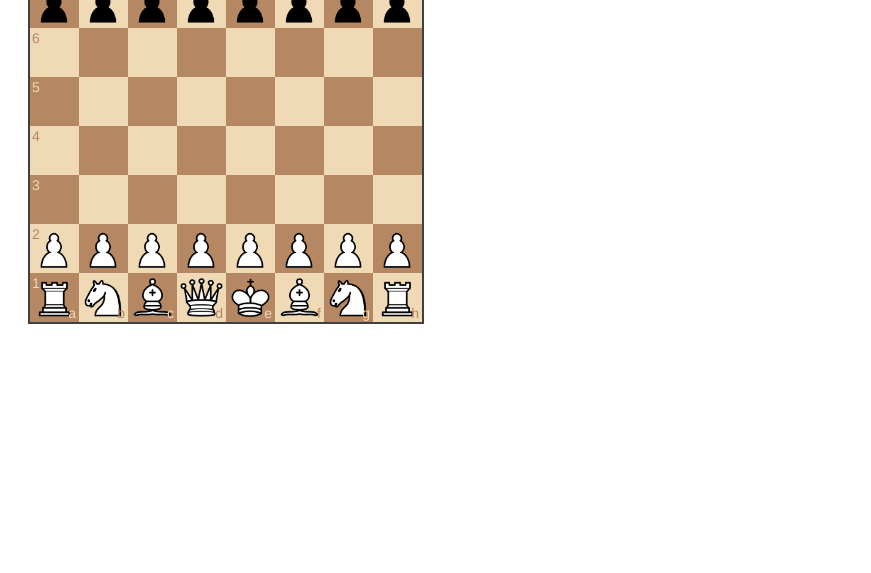
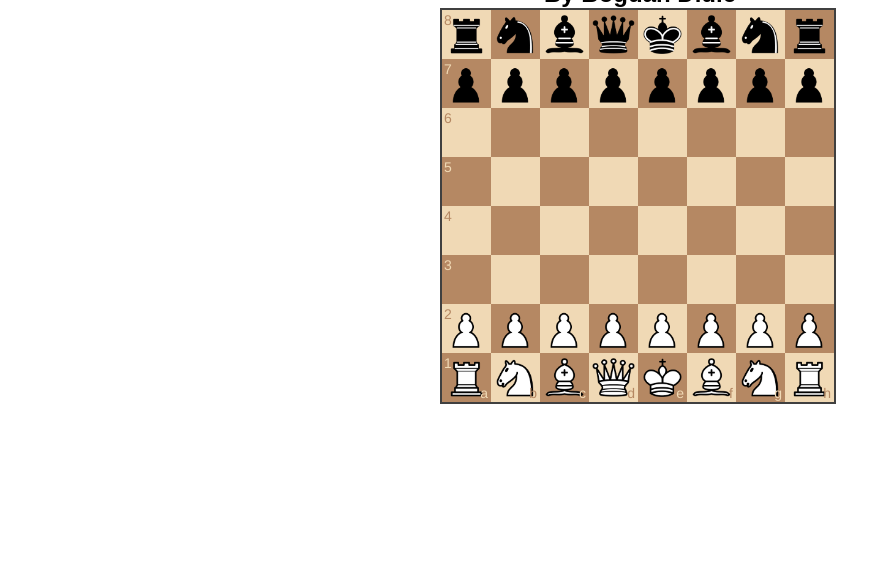
Before and after one commit to RigbyNoCode/webchess, a plain HTML site: page main.html in a window 1280 px wide. Shown: the part 227-800 px from the top of the page, without its empty margins (0-871 px from the left). Drawn offline with nearby package versions, Linux system fonts and the light colour scheme.

Commit message:
Update main.html

```diff
--- a/main.html
+++ b/main.html
@@ -1,16 +1,34 @@
 <!DOCTYPE html>
-<html>
+<html lang="en">
 <head>
   <meta charset="utf-8">
   <title>Chessboard Test</title>
- <style>
-  .center {
-    text-align: center;
-  }
- </style>
+  <style>
+    /* Centering the content */
+    body, html {
+      height: 100%;
+      margin: 0;
+      display: flex;
+      justify-content: center;
+      align-items: center;
+      font-family: Arial, sans-serif;
+      text-align: center;
+    }
 
-  <h1 class="center">Chessboard Tracker</h1>
-  <h2 class="center">By Bogdan Didic</h2>
+    /* Custom styling for the header */
+    h1, h2 {
+      margin: 0;
+    }
+
+    /* Styling the board container */
+    #board-container {
+      display: flex;
+      justify-content: center;
+      align-items: center;
+      flex-direction: column;
+    }
+  </style>
+
   <!-- Load jQuery first -->
   <script src="https://code.jquery.com/jquery-1.12.4.min.js"></script>
 
@@ -18,14 +36,14 @@
   <script src="chessboardjs-1.0.0/js/chessboard-1.0.0.js"></script>
   <link rel="stylesheet" href="chessboardjs-1.0.0/css/chessboard-1.0.0.min.css">
 
-  <style>
-    body {
-      padding: 20px;
-    }
-  </style>
 </head>
-<body class="center">
-  <div id="board1" style="width: 400px"></div>
+<body>
+  <!-- Board container to center content -->
+  <div id="board-container">
+    <h1>Chessboard Tracker</h1>
+    <h2>By Bogdan Didic</h2>
+    <div id="board1" style="width: 400px"></div>
+  </div>
 
   <!-- Custom JS -->
   <script src="./script.js"></script>
```
